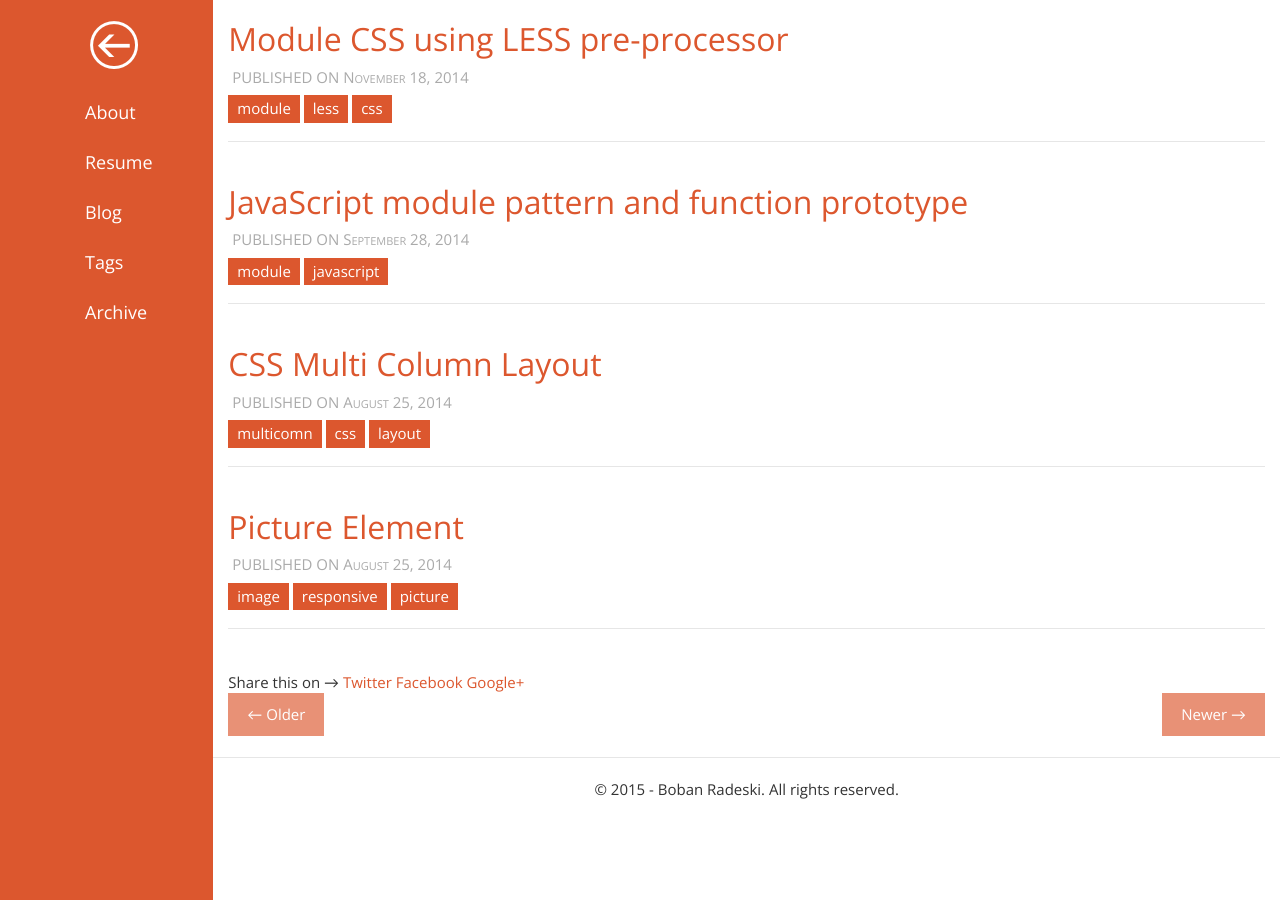
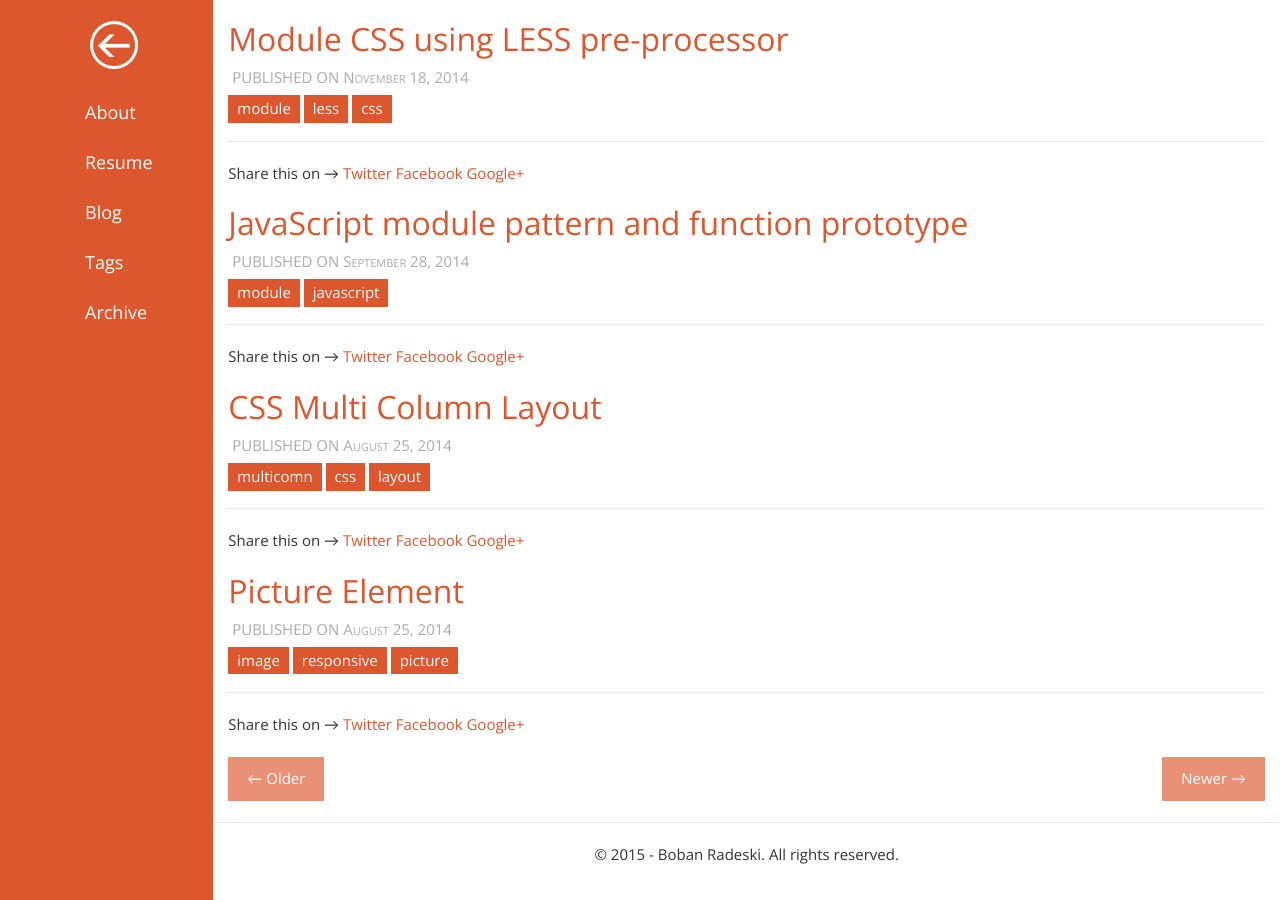
Before and after one commit to boban-radeski/front-end-tech, a Jekyll site: the page built from blog/index.html, in a window 1280 px wide. Built offline with Jekyll 4.4.1, drawn with Linux system fonts in a browser that asks for light colours; the list of posts is cut into pages by our own code.

Commit message:
share buttons

```diff
--- a/blog/index.html
+++ b/blog/index.html
@@ -34,10 +34,6 @@ bloghome: true
             	 {% endif %}
                 </div>
                 <hr/>
-              </article>
-              {% endfor %}
-            </div>
-            <br/>
                   <div class="row">
                       <div class="col-md-10">
                           <div class="share-page">
@@ -48,6 +44,11 @@ bloghome: true
                           </div>
                       </div>
                   </div>
+              </article>
+              {% endfor %}
+            </div>
+            <br/>
+
             <div class="row">
               <div class="col-sm-6 col-xs-6 text-left">
                   {% if paginator.next_page %}
```
Lines whose indentation alone changed are shown as unchanged.
